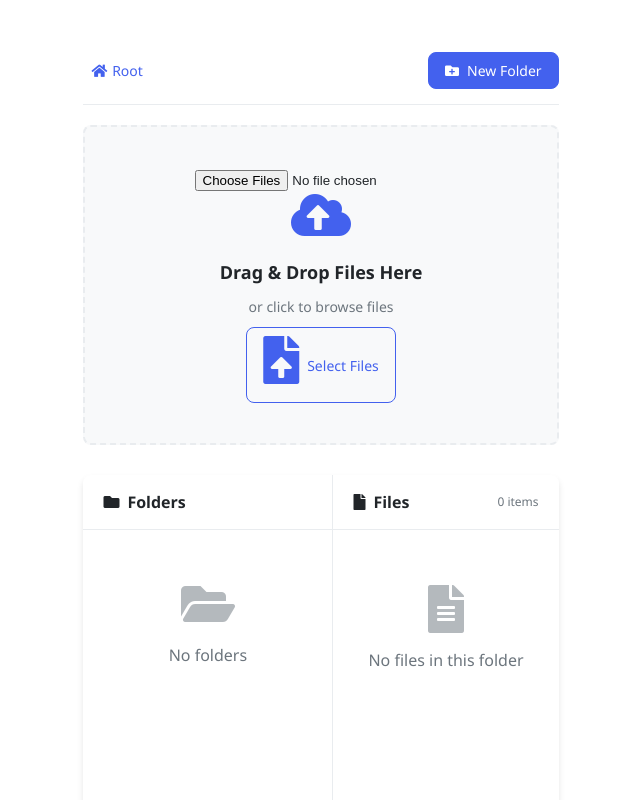
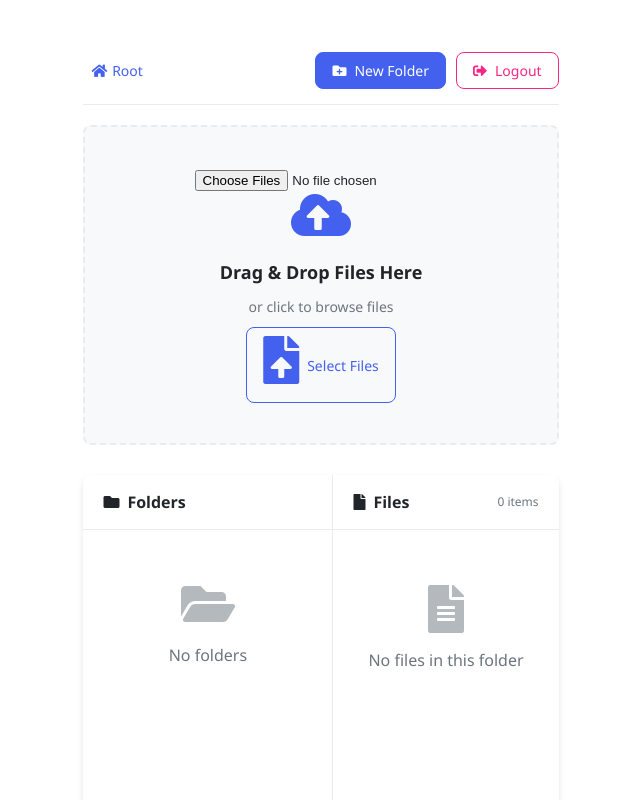
Before and after one commit to imohamed1510/finalyr, a React (Vite) app: page /FileManager in a window 1280 px wide. Shown: the top 800 px of the page, without its empty margins (319-959 px from the left). Built offline with nearby package versions, Linux system fonts and the light colour scheme; a web font is replaced by a local one.

Commit message:
Fixed signout on filemanager

```diff
--- a/src/FileManager.css
+++ b/src/FileManager.css
@@ -454,6 +454,17 @@
     gap: 10px;
 }
 
+.btn-logout {
+    background-color: transparent;
+    color: var(--danger-color);
+    border-color: var(--danger-color);
+  }
+
+.btn-logout:hover {
+background-color: rgba(247, 37, 133, 0.1);
+}
+
+
 /* Responsive adjustments */
 @media (max-width: 768px) {
     .file-system-grid {
--- a/src/FileManager.jsx
+++ b/src/FileManager.jsx
@@ -306,6 +306,15 @@ const FileManager = () => {
         setCurrentFolder(pathParts.join('/'));
     };
 
+    const signOut = async () => {
+        try {
+            await supabase.auth.signOut();
+            navigate('/SignIn');
+        } catch (error) {
+            console.error('Error signing out:', error);
+        }
+    };
+
     return (
         <div className="file-manager-container">
             <div className="file-manager-header">
@@ -332,6 +341,12 @@ const FileManager = () => {
                         disabled={isLoading}
                     >
                         <i className="fas fa-folder-plus"></i> New Folder
+                    </button>
+                    <button
+                        onClick={signOut}
+                        className="btn btn-logout"
+                    >
+                        <i className="fas fa-sign-out-alt"></i> Logout
                     </button>
                 </div>
             </div>
```
